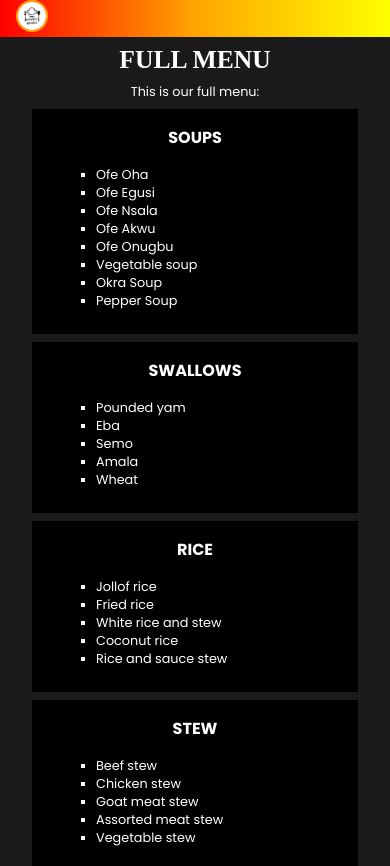
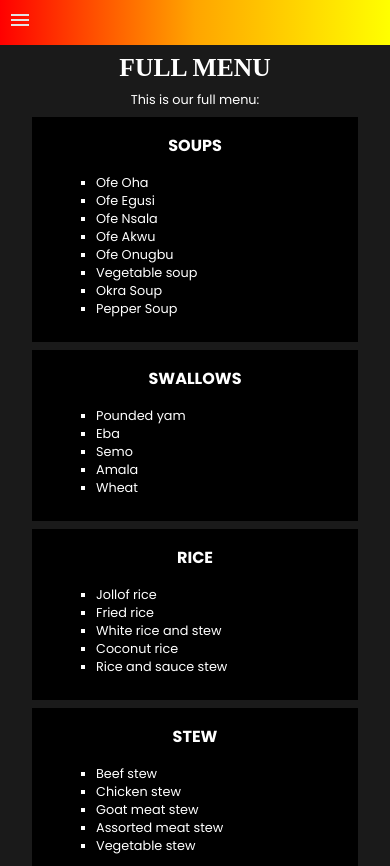
Before and after one commit to testimonycmk/ihuoma-s-kitchen, a plain HTML site: page menu.html in a window 390 px wide. Shown: the top 866 px of the page. Drawn offline with Linux system fonts and the light colour scheme; a web font is replaced by a local one.

Commit message:
mobile level update
updated the code to make it more mobile responsive

```diff
--- a/css/menu.css
+++ b/css/menu.css
@@ -7,10 +7,20 @@
     box-sizing: border-box;
 }
 
+html {
+    scroll-behavior: smooth;
+}
+
 body {
     background-color: #1a1a1a;
     color: #ffffff;
     font-family: 'poppins', sans-serif;
+}
+
+#sideBarActive,
+.openSideBar,
+.closeSideBar {
+    display: none;
 }
 
 nav {
@@ -27,42 +37,18 @@ nav ul li {
 
 }
 
-nav ul li a img {
+nav ul li a {
     display: block;
-    width: 5rem;
-    height: auto;
-    margin: 0 0.5rem;
-    border-radius: 50%;
-    border: 2px double #ffa500;
-    /* padding: 2rem;
+    padding: 2rem;
     text-decoration: none;
     color: #ffffff;
-    font-weight: bolder; */
+    font-weight: bolder;
 }
 
-/* nav ul li a:hover {
+nav ul li a:hover {
     background-color: #ffa500;
-} */
-
-/* nav img {
-    width: 5rem;
-    height: auto;
-    margin: 0 1rem;
-    border-radius: 50%;
-    border: 2px double #ffa500;
-} */
-
-/* div {
-    display: flex;
-    justify-content: center;
-    margin: 1rem;
 }
 
-div img {
-    border-radius: 50%;
-    border: 2px double #ffa500;
-}
- */
 h1,
 p {
     text-align: center;
@@ -71,12 +57,6 @@ p {
 h1 {
     font-family: 'redressed';
     text-align: center;
-    /* background: linear-gradient(to right, #ff0000, #ffa500, #ffff00);
-        -webkit-background-clip: text;
-        color: transparent; */
-    /*
-    background: linear-gradient(to left, #ff0000, #ffa500, #ffff00);
-    padding: 1rem; */
     margin: 0.5rem 10rem;
 }
 
@@ -120,33 +100,42 @@ footer {
         font-size: 0.8rem;
     }
 
-    /*  nav ul li a {
-        padding: 0.5rem;
+    nav ul li {
+        display: block;
     }
 
-    div img {
-        width: 15rem;
-        height: auto;
-        border-radius: 50%;
-        border: 2px double #ffa500;
-    }
- */
-    nav ul li a img {
-        display: block;
-        width: 2rem;
-        height: auto;
-        margin: 0 1rem;
-        border-radius: 50%;
-        border: 2px double #ffa500;
-        /* padding: 2rem;
-    text-decoration: none;
-    color: #ffffff;
-    font-weight: bolder; */
+    .linksContainer {
+        background-color: #333;
+        height: 100%;
+        width: 60%;
+        /* display: none; */
+        flex-direction: column;
+
+        position: fixed;
+        top: 0;
+        left: -100%;
+        z-index: 1;
+
+        box-shadow: -5px 0 5px -5px #333;
+        transition: 0.5s ease-out;
     }
 
-    div {
-        margin: 0 2rem;
-        padding: 1rem;
+    nav ul li a {
+        box-sizing: border-box;
+        width: 100%;
+        padding: 2rem 1rem;
+    }
+
+    .openSideBar,
+    .closeSideBar {
+        padding: 0.5rem;
+        display: block;
+    }
+
+    #sideBarActive:checked~.linksContainer {
+        /* display: flex; */
+        left: 0;
+        transition: 0.5s ease-out;
     }
 
     h1 {
--- a/css/style.css
+++ b/css/style.css
@@ -15,6 +15,12 @@ body {
     background-color: #1a1a1a;
     color: #ffffff;
     font-family: 'poppins', sans-serif;
+}
+
+#sideBarActive,
+.openSideBar,
+.closeSideBar {
+    display: none;
 }
 
 nav {
@@ -124,10 +130,43 @@ footer a {
         font-size: 0.8rem;
     }
 
-    nav ul li a {
-        padding: 0.5rem;
+    nav ul li {
+        display: block;
     }
 
+    .linksContainer
+        {
+        background-color: #333;
+        height: 100%;
+        width: 60%;
+        /* display: none; */
+        flex-direction: column;
+
+        position: fixed;
+        top: 0;
+        left: -100%;
+        z-index: 1;
+
+        box-shadow: -5px 0 5px -5px #333;
+        transition: 0.5s ease-out;
+    }
+
+    nav ul li a {
+        box-sizing: border-box;
+        width: 100%;
+        padding: 2rem 1rem;
+    }
+
+    .openSideBar,
+    .closeSideBar {
+        padding: 0.5rem;
+        display: block;
+    }
+#sideBarActive:checked~.linksContainer {
+    /* display: flex; */
+    left: 0;
+    transition: 0.5s ease-out;
+}
     header h1 {
         padding: 1rem;
     }
--- a/menu.html
+++ b/menu.html
@@ -12,14 +12,22 @@
 <body>
     <header>
         <nav>
-            <ul>
-                <li><a href="index.html"><img src="images/ihuoma-s-kitchen-logo.png" alt="logo"></a></li><!--
-                <li><a href="menu.html">Menu</a></li>
-                <li><a href="index.html#about">About</a></li>
-                <li><a href="index.html#contact">Contact</a></li> -->
-            </ul>
+            <input type="checkbox" id="sideBarActive">
+            <label for="sideBarActive" class="openSideBar">
+                <img src="icons/menu_24dp_E3E3E3_FILL0_wght400_GRAD0_opsz24.svg" alt="menu icon">
+            </label>
+            <div class="linksContainer">
+                <label for="sideBarActive" class="closeSideBar">
+                    <img src="icons/close_24dp_E3E3E3_FILL0_wght400_GRAD0_opsz24.svg" alt="">
+                </label>
+                <ul>
+                    <li><a href="index.html" class="homeLink">Home</a></li>
+                    <li><a href="menu.html">Menu</a></li>
+                    <li><a href="index.html#about">About</a></li>
+                    <li><a href="index.html#contact">Contact</a></li>
+                </ul>
+            </div>
         </nav>
-        <!-- <div><img src="images/ihuoma-s-kitchen-logo.png" alt="Ihuoma’s Kitchen logo" loading="lazy"></div> -->
     </header>
     <main>
         <h1>FULL MENU</h1>
```
Also changed, not shown: index.html (+16 -7 lines), icons/close_24dp_E3E3E3_FILL0_wght400_GRAD0_opsz24.svg (added), icons/home_24dp_E3E3E3_FILL0_wght400_GRAD0_opsz24.svg (added), icons/menu_24dp_E3E3E3_FILL0_wght400_GRAD0_opsz24.svg (added).
